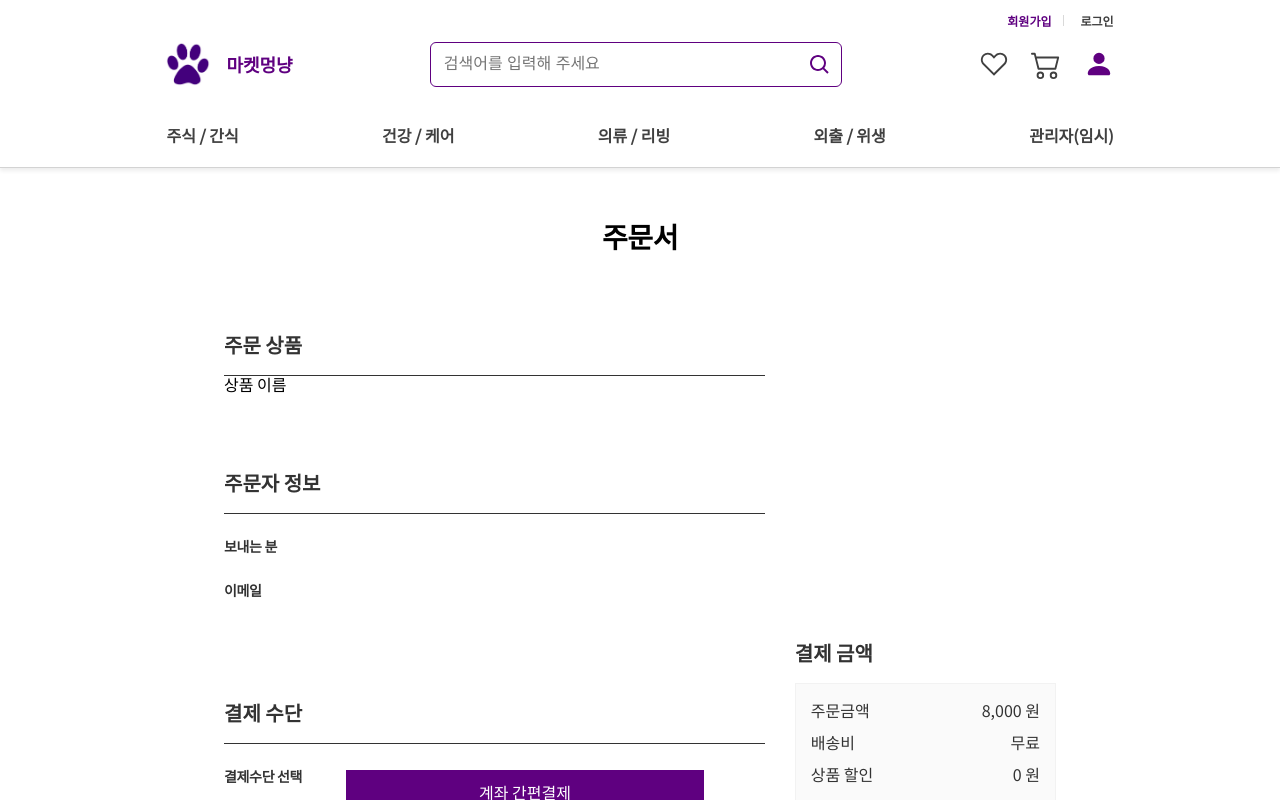
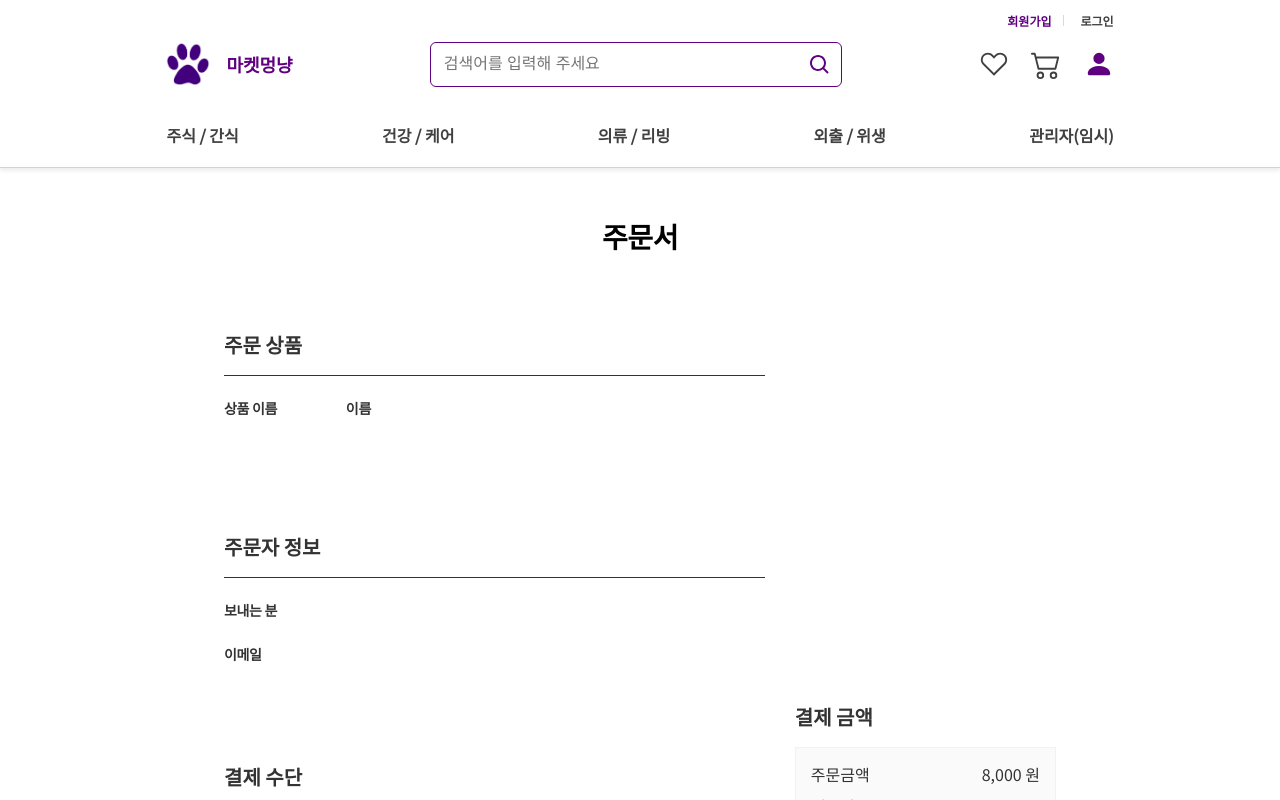
Before and after one commit to Front-end-Components/market-mong-nyang, a React (Create React App) app: page /payment in a window 1280 px wide. Shown: the top 800 px of the page. Built offline with nearby package versions, Linux system fonts and the light colour scheme; no server answers.

Commit message:
update product payment

```diff
--- a/src/components/Order.jsx
+++ b/src/components/Order.jsx
@@ -6,7 +6,7 @@ import { formatPrice } from '@/utils/formats';
 import { updateOrderOk, updateOrderCancel } from '@/api/requests';
 
 export default function Order({ item }) {
-  let navigate = useNavigate();
+  const navigate = useNavigate();
 
   const detailID = {
     'detailId': item.detailId
--- a/src/pages/Payment.jsx
+++ b/src/pages/Payment.jsx
@@ -8,10 +8,14 @@ import { Pagination } from "swiper";
 import "swiper/scss"; //basic
 import "swiper/scss/pagination";
 import style from './Payment.module.scss';
+import { useLocation } from 'react-router-dom';
 
 export default function Payment() {
   const [account, setAccounts] = useState([]);
   const [payAuth, setPayAuth] = useState([]);
+
+  const location = useLocation();
+  console.log(location.state);
 
   useEffect(() => {
     async function getData() {
@@ -29,14 +33,19 @@ export default function Payment() {
     postData();
   }, []);
 
-  console.log(payAuth);
-
   return (
   <div className={style.container}>
     <h2>주문서</h2>
     <div className={style.orderForm}>
       <h3>주문 상품</h3>
-      <div>상품 이름</div>
+      <div className={style.inner}>
+        <div className={style.left}>
+          <span className={style.txt}>상품 이름</span>
+        </div>
+        <div className={style.right}>
+        <span className={style.txt}>이름</span>
+        </div>
+      </div>
     </div>
 
     <div className={style.orderForm}>
--- a/src/pages/ProductDetail.jsx
+++ b/src/pages/ProductDetail.jsx
@@ -1,7 +1,7 @@
 import { getProductDetail } from '@/api/requests';
 import React from 'react';
 import { useEffect, useState } from 'react';
-import { useParams } from 'react-router-dom';
+import { useParams, useNavigate } from 'react-router-dom';
 import style from './ProductDetail.module.scss';
 import Button from '../components/Button';
 import { formatPrice } from '@/utils/formats.js';
@@ -15,6 +15,7 @@ export default function ProductDetail() {
   const [count, setCount] = useState(1);
   const price = products.price;
   let dispatch = useDispatch();
+  const navigate = useNavigate();
 
   useEffect(() => {
     async function getData() {
@@ -76,7 +77,16 @@ export default function ProductDetail() {
                   count: count,
                 }));
               }} />
-              <Button name={'구매하기'} isPurple={true} />
+              <Button name={'구매하기'} isPurple={true} onClick={() => {
+                navigate('/payment', {
+                  state: {
+                    id: products.id,
+                    title: products.title,
+                    price: products.price,
+                    count: count
+                  }
+                });
+              }} />
             </div>
           </div>
         </div>
```
